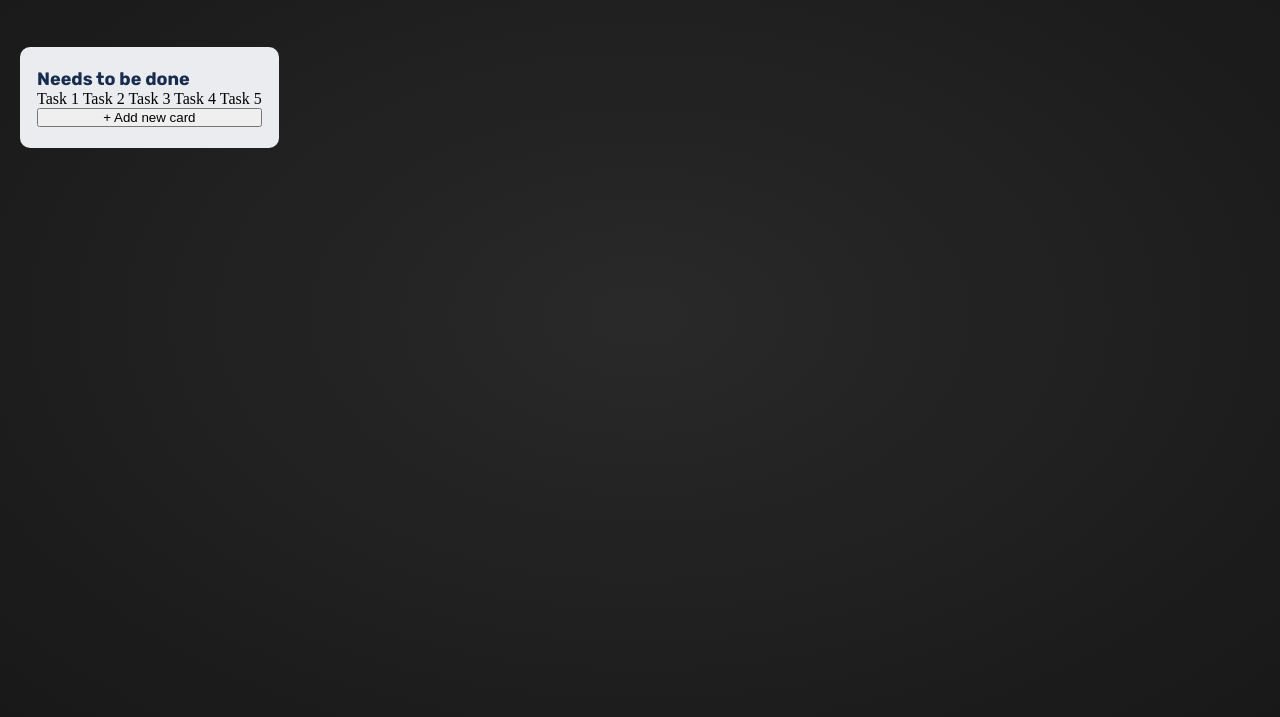
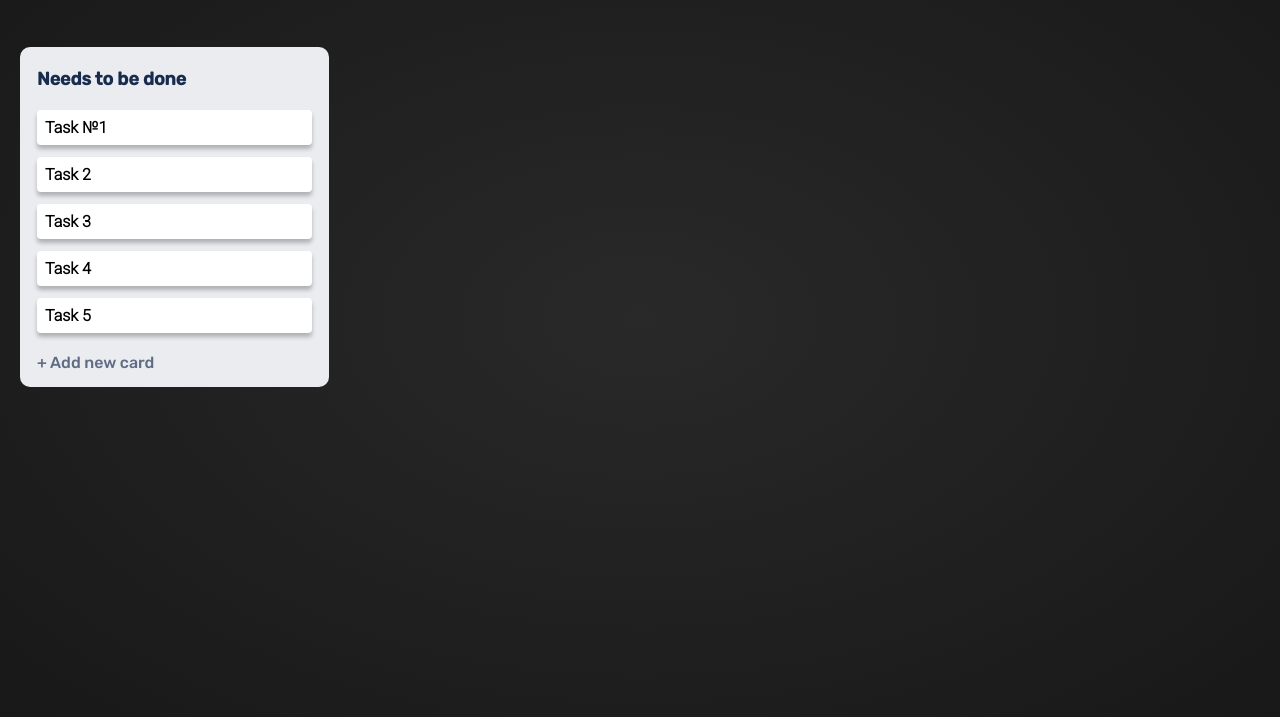
Before and after one commit to MaxChabanov/Trello-clone, a plain HTML site: page index.html in a window 1280 px wide. Shown: the part 83-800 px from the top of the page. Drawn offline with Linux system fonts and the light colour scheme.

Commit message:
save progress

```diff
--- a/index.html
+++ b/index.html
@@ -12,8 +12,14 @@
     <link rel="preconnect" href="https://fonts.googleapis.com" />
     <link rel="preconnect" href="https://fonts.gstatic.com" crossorigin />
 
+    <!--Rubik-->
     <link
-      href="https://fonts.googleapis.com/css2?family=Rubik:wght@700&display=swap"
+      href="https://fonts.googleapis.com/css2?family=Rubik:wght@500&display=swap"
+      rel="stylesheet"
+    />
+    <!--Roboto-->
+    <link
+      href="https://fonts.googleapis.com/css2?family=Roboto:wght@300&display=swap"
       rel="stylesheet"
     />
   </head>
@@ -44,15 +50,25 @@
       <div class="list">
         <p class="list-title">Needs to be done</p>
 
-        <div class="card">
-          <span>Task 1</span>
-          <span>Task 2</span>
-          <span>Task 3</span>
-          <span>Task 4</span>
-          <span>Task 5</span>
+        <div class="cards-container">
+          <div class="card">
+            <span class="card-text">Task №1</span>
+          </div>
+          <div class="card">
+            <span class="card-text">Task 2</span>
+          </div>
+          <div class="card">
+            <span class="card-text">Task 3</span>
+          </div>
+          <div class="card">
+            <span class="card-text">Task 4</span>
+          </div>
+          <div class="card">
+            <span class="card-text">Task 5</span>
+          </div>
         </div>
 
-        <button><span>+</span> Add new card</button>
+        <p class="add-new-card">+ Add new card</p>
       </div>
     </main>
   </body>
--- a/styles.css
+++ b/styles.css
@@ -7,7 +7,7 @@
   --green-default: hsl(146deg 100% 35%);
   --green-dark: hsl(146deg 100% 28%);
   --green-darker: hsl(146deg 100% 24%);
-  --btn-transition: 200ms;
+  --default-transition: 200ms;
 }
 
 * {
@@ -88,7 +88,7 @@ button {
   font-size: 0.95em;
   margin-top: 5px;
   cursor: pointer;
-  transition: var(--btn-transition);
+  transition: var(--default-transition);
 }
 .create-list-btn:hover {
   background-color: var(--green-dark);
@@ -96,6 +96,7 @@ button {
 .create-list-btn:active {
   background-color: var(--green-darker);
 }
+
 .create-list-input {
   box-shadow: inset 0 0 0 3px hsl(146deg 100% 36%);
   border: none;
@@ -112,13 +113,53 @@ button {
   min-height: 80px;
   background-color: var(--white-default);
   border-radius: 10px;
-  padding: 21px 17px;
+  padding: 21px 17px 15px 17px;
   margin: 50px 0 0 20px;
 }
 
 .list-title {
   font-family: "Rubik";
   font-size: 18px;
-  font-weight: bold;
+  font-weight: 600;
   color: var(--title-color);
 }
+
+/*---Cards---*/
+.card {
+  background: white;
+  box-shadow: 0px 4px 4px rgba(0, 0, 0, 0.25);
+  border-radius: 4px;
+  padding: 8px;
+  width: 275px;
+  margin-bottom: 12px;
+  cursor: grab;
+  transition: var(--default-transition);
+}
+.card:active {
+  cursor: grabbing;
+}
+.card:hover {
+  filter: brightness(0.95);
+}
+.card:first-child {
+  margin-top: 20px;
+}
+.card:last-child {
+  margin-bottom: 20px;
+}
+
+.card-text {
+  font-family: "Roboto", sans-serif;
+  font-size: 16px;
+  font-weight: 600;
+}
+
+.add-new-card {
+  font-family: "Rubik";
+  font-style: normal;
+  font-weight: 400;
+  font-size: 16px;
+
+  color: #5e6c84;
+  cursor: pointer;
+}
```
